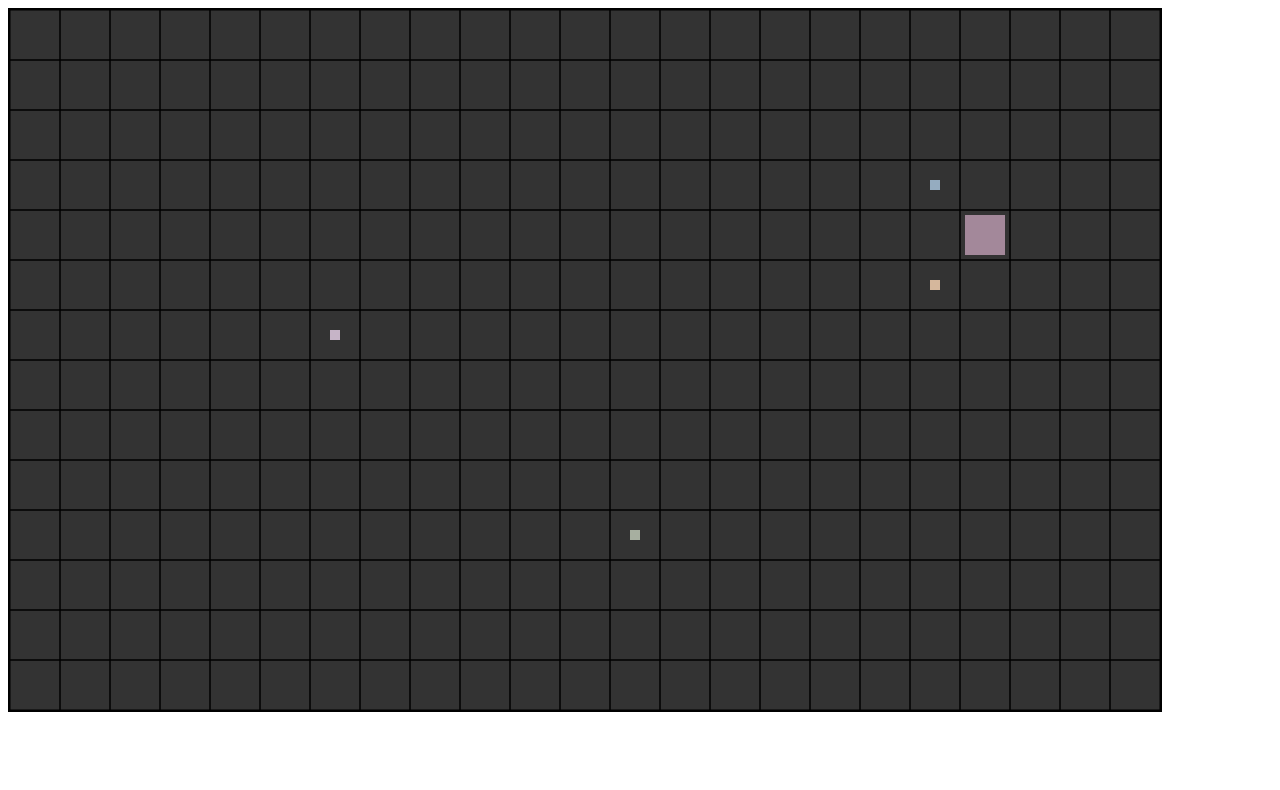
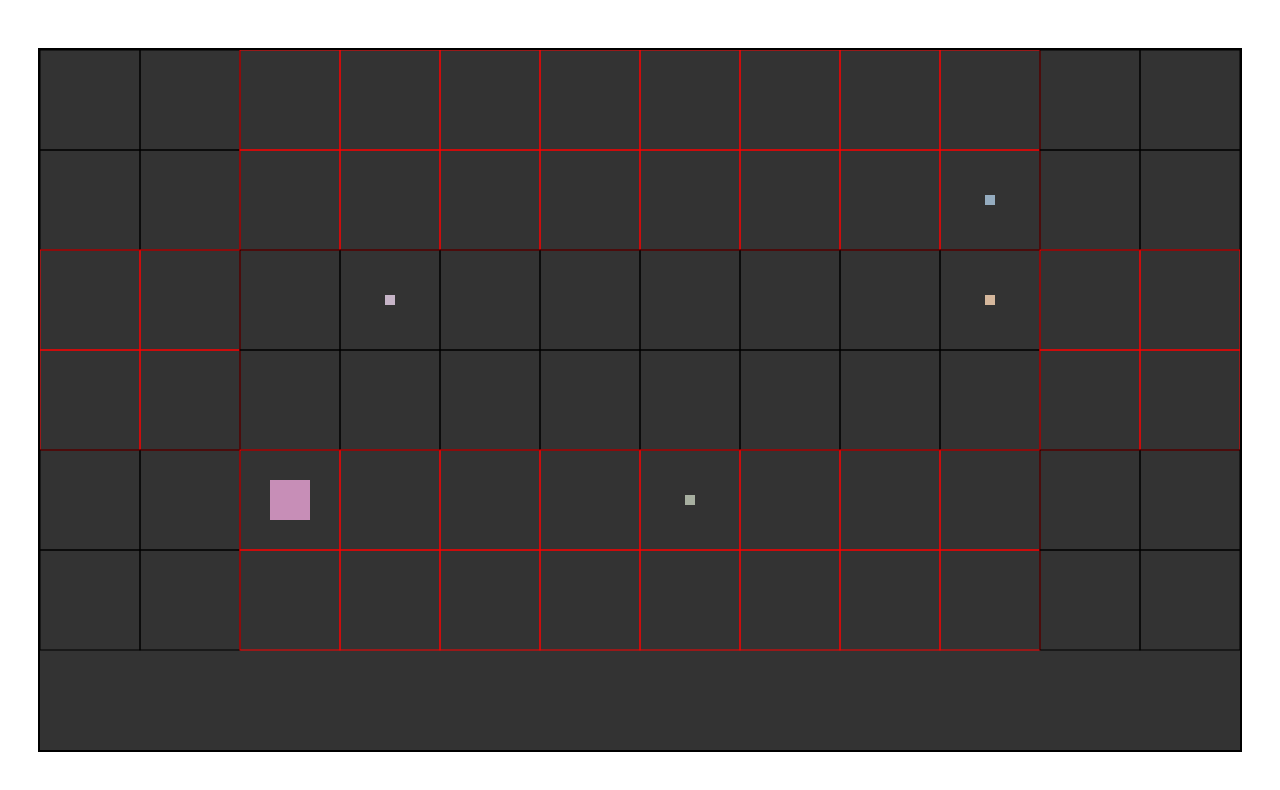
Before and after one commit to ximas/snakes, a website: page index.html in a window 1280 px wide. Drawn offline with Linux system fonts and the light colour scheme.

Commit message:
added touchscreen support

```diff
--- a/index.js
+++ b/index.js
@@ -1,14 +1,41 @@
 window.onload = load;
 
-const DIRECTION_KEYS = ['ArrowUp', 'ArrowDown', 'ArrowLeft', 'ArrowRight'];
-let LAST_DIRECTION_KEY = '';
+const DIRECTION_KEYS = {
+    'ArrowUp': 'up',
+    'ArrowDown': 'down',
+    'ArrowLeft': 'left',
+    'ArrowRight': 'right'
+};
 
-const CELL_SIZE = 50;
-const GRID_X = Math.floor((window.innerWidth - 100) / CELL_SIZE);
-const GRID_Y = Math.floor((window.innerHeight - 100) / CELL_SIZE);
+let LAST_DIRECTION = '';
 
-const CANVAS_X = GRID_X * CELL_SIZE;
-const CANVAS_Y = GRID_Y * CELL_SIZE;
+// cell size in px
+const CELL_SIZE = 100;
+
+const STATS_HEIGHT = 100;
+
+// number of grid cells in each dimension
+const GRID_X = Math.floor((window.innerWidth - 10) / CELL_SIZE);
+const GRID_Y = Math.floor((window.innerHeight - STATS_HEIGHT - 10) / CELL_SIZE);
+
+// visible grid in px
+const GRID_WIDTH = GRID_X * CELL_SIZE;
+const GRID_HEIGHT = GRID_Y * CELL_SIZE;
+
+// visible canvas in px (not the same as grid size because of options/stats)
+const CANVAS_WIDTH = GRID_WIDTH;
+const CANVAS_HEIGHT = GRID_HEIGHT + STATS_HEIGHT;
+
+// get 30% of smallest number of grid cells to define touch regions
+const numGridSquare = Math.floor(Math.min(GRID_X, GRID_Y) * 0.4);
+// get canvas boundary from approximated grid boundary
+const gridBoundary = numGridSquare * CELL_SIZE;
+
+// boundaries for touch regions
+const TOP_REGION = gridBoundary;
+const BOTTOM_REGION = GRID_HEIGHT - gridBoundary;
+const LEFT_REGION = gridBoundary;
+const RIGHT_REGION = GRID_WIDTH - gridBoundary;
 
 const HEAD_SIZE = 40;
 const HEAD_OFFSET = (CELL_SIZE - HEAD_SIZE) / 2;
@@ -22,9 +49,7 @@ const LINK_OFFSET = (CELL_SIZE - LINK_SIZE) / 2
 const FOOD_SIZE = 10;
 const FOOD_OFFSET = (CELL_SIZE - FOOD_SIZE) / 2;
 
-let TIME_INTERVAL = 350;
-let PLAY = true;
-let NEXTID = 0;
+let TIME_INTERVAL = 500;
 
 // init
 function load() {
@@ -32,8 +57,8 @@ function load() {
     const ctx = canvas.getContext("2d");
     const direction = { x: 1, y: 0 };
 
-    canvas.height = CANVAS_Y;
-    canvas.width = CANVAS_X;
+    canvas.height = CANVAS_HEIGHT;
+    canvas.width = CANVAS_WIDTH;
 
     // make grid
     const grid = [];
@@ -41,19 +66,57 @@ function load() {
         grid.push(Array(GRID_Y).fill({}));
     }
 
-    grid[4][4] = { x: 4, y: 4, type: 0, next: true, id: NEXTID };
-    NEXTID++;
+    grid[4][4] = { x: 4, y: 4, type: 0, next: true, id: 0 };
 
     document.addEventListener('keydown', keyDownHandler);
+    canvas.addEventListener('click', mouseClickHandler);
 
-    gameLoop({ ctx, headX: 4, headY: 4, time: 0, direction, grid });
+    gameLoop({ ctx, headX: 4, headY: 4, time: 0, direction, grid, nextId: 1 });
+}
+
+function mouseClickHandler(event) {
+    if (event.button === 0) {
+        const bound = event.target.getBoundingClientRect();
+        const mousex = event.clientX - bound.x;
+        const mousey = event.clientY - bound.y;
+
+        const direction = getDirectionFromRegion(mousex, mousey);
+        if (direction) {
+            LAST_DIRECTION = direction;
+        }
+    }
+}
+
+function getDirectionFromRegion(x, y) {
+    const leftRegion = x >= 0 && x < LEFT_REGION;
+    const rightRegion = x >= RIGHT_REGION && x <= GRID_WIDTH;
+    const topRegion = y >= 0 && y < TOP_REGION;
+    const bottomRegion = y >= BOTTOM_REGION && y <= GRID_HEIGHT;
+
+    let direction;
+
+    if ((topRegion || bottomRegion) && !leftRegion && !rightRegion) {
+        if (topRegion) {
+            direction = 'up';
+        } else {
+            direction = 'down';
+        }
+    } else if ((leftRegion || rightRegion) && !topRegion && !bottomRegion) {
+        if (leftRegion) {
+            direction = 'left';
+        } else {
+            direction = 'right';
+        }
+    }
+
+    return direction;
 }
 
 function keyDownHandler(event) {
     const key = event.key;
 
-    if (DIRECTION_KEYS.includes(key)) {
-        LAST_DIRECTION_KEY = key;
+    if (key in DIRECTION_KEYS) {
+        LAST_DIRECTION = DIRECTION_KEYS[key];
     } else if (key === 'q') {
         TIME_INTERVAL -= 100;
     } else if (key === 'a') {
@@ -66,36 +129,37 @@ function keyDownHandler(event) {
 }
 
 function handleDirection({ x, y }) {
-    if (LAST_DIRECTION_KEY === 'ArrowUp') {
+    if (LAST_DIRECTION === 'up') {
         x = 0;
         y = -1;
-    } else if (LAST_DIRECTION_KEY === 'ArrowDown') {
+    } else if (LAST_DIRECTION === 'down') {
         x = 0;
         y = 1;
-    } else if (LAST_DIRECTION_KEY === 'ArrowLeft') {
+    } else if (LAST_DIRECTION === 'left') {
         x = -1;
         y = 0;
-    } else if (LAST_DIRECTION_KEY === 'ArrowRight') {
+    } else if (LAST_DIRECTION === 'right') {
         x = 1;
         y = 0;
     }
 
-    LAST_DIRECTION_KEY = '';
+    LAST_DIRECTION = '';
 
     return { x, y };
 }
 
-function gameLoop({ ctx, headX, headY, time, direction, grid }) {
+function gameLoop({ ctx, headX, headY, time, direction, grid, nextId }) {
     const now = Date.now();
     const diff = now - time;
     let newTime;
+    let play = true;
 
     if (diff < TIME_INTERVAL) {
         newTime = time;
     } else {
         let addCell = false;
         const snakeHead = grid[headX][headY];
-        ctx.clearRect(0, 0, CANVAS_X, CANVAS_Y);
+        ctx.clearRect(0, 0, CANVAS_WIDTH, CANVAS_HEIGHT);
 
         // calculate possible new direction
         const newDirection = handleDirection(direction);
@@ -104,12 +168,6 @@ function gameLoop({ ctx, headX, headY, time, direction, grid }) {
         // calculate new head position, remember last cell position for tail
         let moveToX = (GRID_X + (snakeCell.x + newDirection.x)) % GRID_X;
         let moveToY = (GRID_Y + (snakeCell.y + newDirection.y)) % GRID_Y;
-
-        console.log('');
-        console.log(newDirection);
-        console.log(grid[moveToX][moveToY])
-        console.log(grid[moveToX][moveToY].id)
-
 
         // revert direction if moveToCell is cell 1 (1st after head)
         if (grid[moveToX][moveToY].id === 1) {
@@ -136,15 +194,15 @@ function gameLoop({ ctx, headX, headY, time, direction, grid }) {
                     addCell = true;
                     // if player hits self, game over
                 } else if (moveToCell.type === 0) {
-                    PLAY = false;
+                    play = false;
                 }
             }
 
             // if last cell and add cell, add new cell
             if (snakeCell.next === true && addCell) {
                 // don't place the cell in the grid, leave until next iteration
-                snakeCell.next = { type: 0, next: true, id: NEXTID };
-                NEXTID++;
+                snakeCell.next = { type: 0, next: true, id: nextId };
+                nextId++;
                 addCell = false;
             }
 
@@ -173,7 +231,16 @@ function gameLoop({ ctx, headX, headY, time, direction, grid }) {
         grid.forEach((cellCol, col) => {
             cellCol.forEach((cell, row) => {
                 // draw black box on cell
-                ctx.strokeRect(col * CELL_SIZE, row * CELL_SIZE, CELL_SIZE, CELL_SIZE);
+
+                const boxx = col * CELL_SIZE;
+                const boxy = row * CELL_SIZE;
+                const boxLocation = getDirectionFromRegion(boxx, boxy);
+                if (boxLocation) {
+                    ctx.strokeStyle = 'red';
+                } else {
+                    ctx.strokeStyle = 'black';
+                }
+                ctx.strokeRect(boxx, boxy, CELL_SIZE, CELL_SIZE);
 
                 if (cell.type === 0) {
                     drawSnakeCell(cell, snakeColour, ctx);
@@ -205,21 +272,22 @@ function gameLoop({ ctx, headX, headY, time, direction, grid }) {
         newTime = now;
     }
 
-    if (PLAY) {
+    if (play) {
         requestAnimationFrame(() => gameLoop({
             ctx,
             time: newTime,
             headX,
             headY,
             direction,
-            grid
+            grid,
+            nextId
         }));
     } else {
         // display message
-        ctx.clearRect(0, 0, CANVAS_X, CANVAS_Y);
+        ctx.clearRect(0, 0, CANVAS_WIDTH, CANVAS_HEIGHT);
         ctx.fillStyle = 'black';
         ctx.font = '48px serif';
-        ctx.fillText('You Noob', CANVAS_X / 2 - 85, CANVAS_Y / 2);
+        ctx.fillText('You Noob', CANVAS_WIDTH / 2 - 85, CANVAS_HEIGHT / 2);
     }
 }
 
@@ -279,7 +347,6 @@ function drawRectAbs(_x1, _y1, _x2, _y2, colour, ctx, minx = 0, miny = 0) {
     ctx.fillRect(x1, y1, width, height);
 }
 
-
 // draw link between snake cells
 function drawCellLink(x, y, dx, dy, colour, ctx) {
     let x1, x2, y1, y2;
--- a/package.json
+++ b/package.json
@@ -4,7 +4,7 @@
   "description": "Multi-player snakes game with sockets",
   "main": "app.js",
   "scripts": {
-    "test": "echo \"Error: no test specified\" && exit 1"
+    "start": "nodemon app.js"
   },
   "repository": {
     "type": "git",
--- a/style.css
+++ b/style.css
@@ -1,3 +1,10 @@
+#mainContainer {
+    display: grid;
+    align-items: center;
+    justify-items: center;
+    height: 98vh;
+}
+
 #gameCanvas {
     border: 2px solid black;
     background-color: #333;
```
